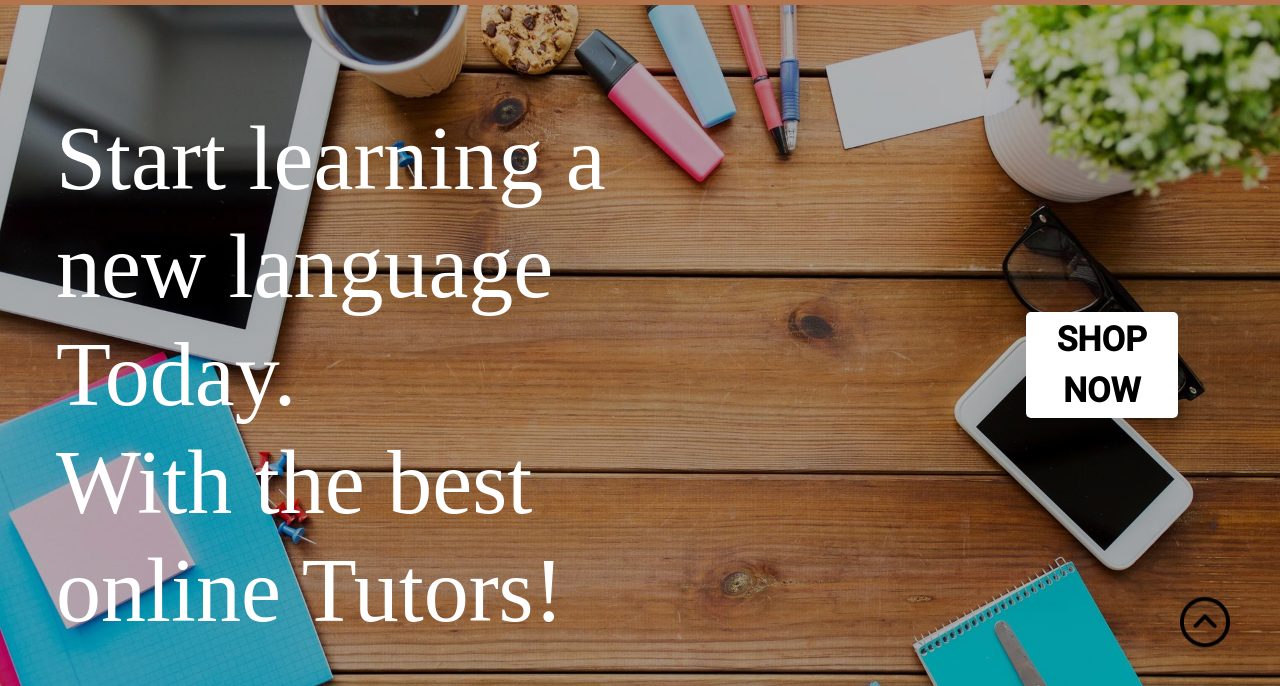
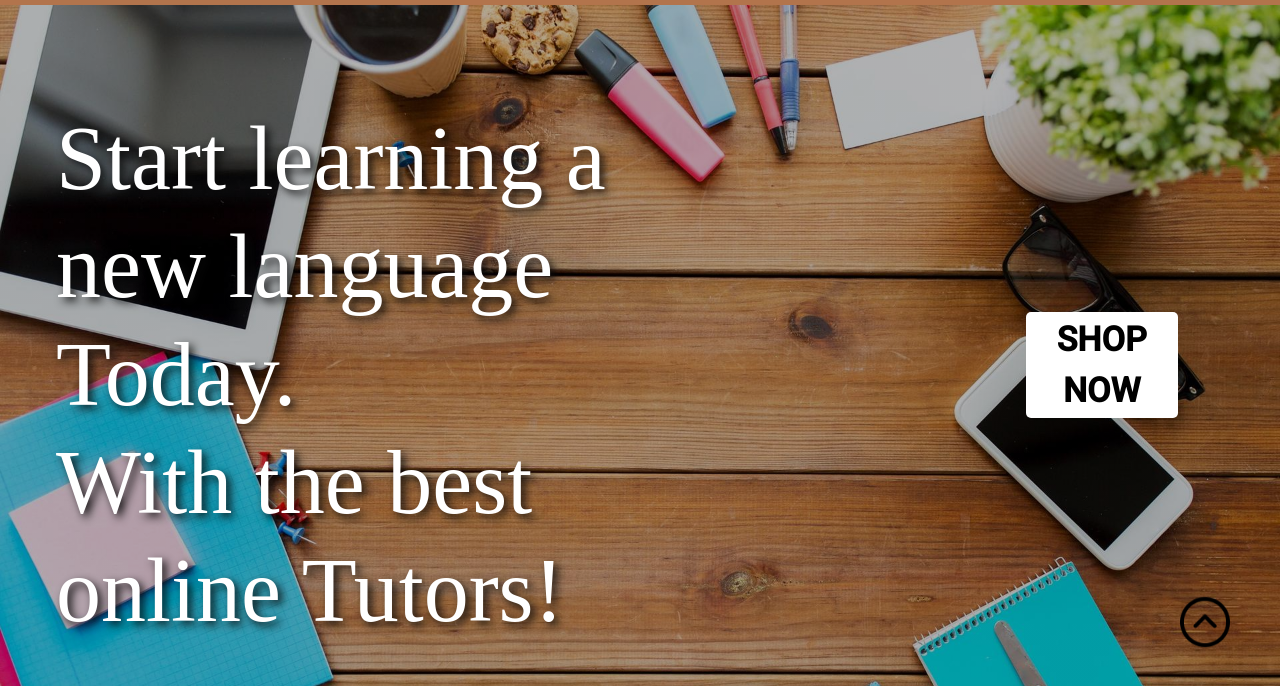
Before and after one commit to rodrigosteps/ELearning-Website, a plain HTML site: page index.html in a window 1280 px wide. Shown: the part 114-800 px from the top of the page. Drawn offline with nearby package versions, Linux system fonts and the light colour scheme.

Commit message:
Update style.css

```diff
--- a/style.css
+++ b/style.css
@@ -105,6 +105,7 @@ html::-webkit-scrollbar{
 .content h3{
   font-size: 90px;
   color: white;
+  text-shadow: 4px 4px 8px #0a0a0ae8;
 }
 .content p{
   margin-top: 10px;
```
